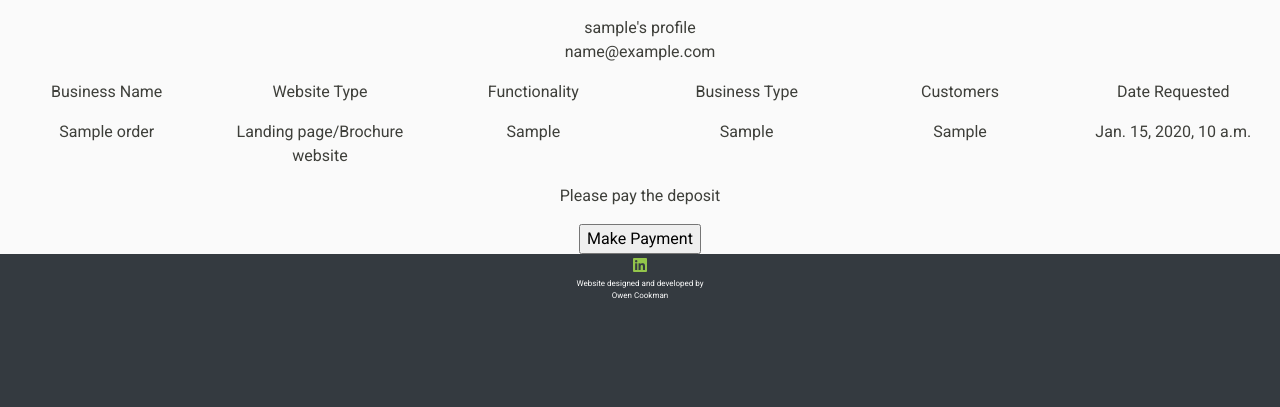
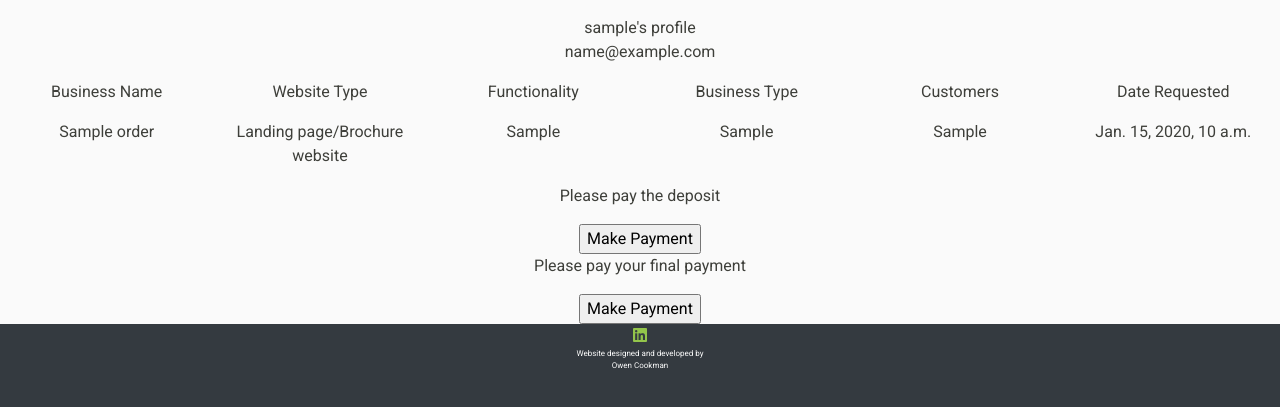
Before and after one commit to OwenCookman/owen-webdev, a Django app: page /accounts/profile/ in a window 1280 px wide. Shown: the part 71-478 px from the top of the page. Run offline with Django 3.2, Linux system fonts and the light colour scheme; a user stored in the database is signed in; tables that the repository leaves empty hold one stand-in row (values such as "Sample post"); some libraries are stand-ins or nearby versions; some web fonts are replaced.

Commit message:
Added pay_final if

```diff
--- a/accounts/templates/profile.html
+++ b/accounts/templates/profile.html
@@ -57,6 +57,15 @@
 	</div>
 </div>
 {% endif %}
-
+{% if pay_final == true %}
+<div class="row">
+	<div class="col">
+		<p>Please pay your final payment</p>
+		<form action="{% url 'payment' %}">
+			<input type="submit" value="Make Payment">
+		</form>
+	</div>
+</div>
+{% endif %}
 {% endfor %}
 {% endblock %}
```
